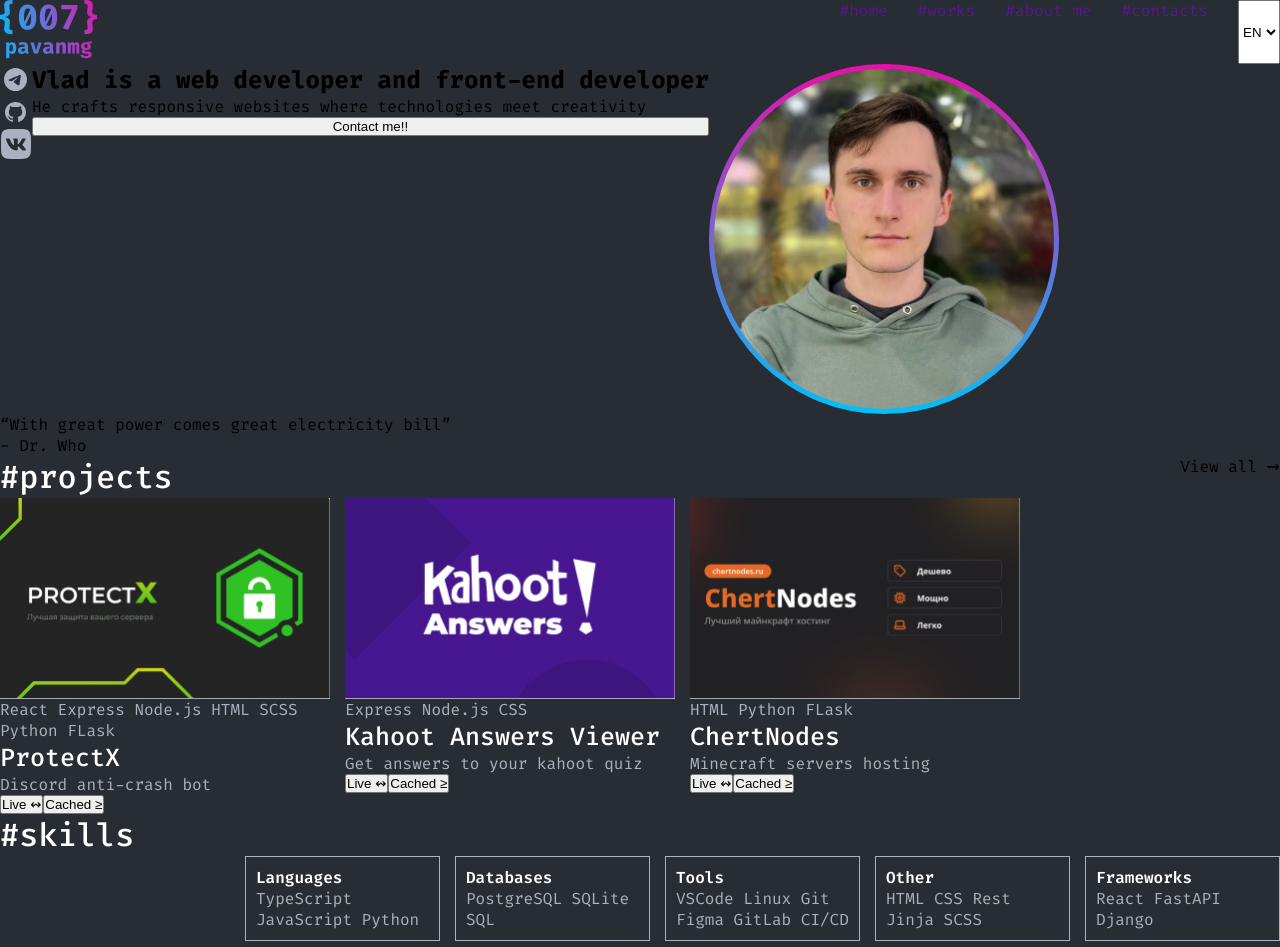
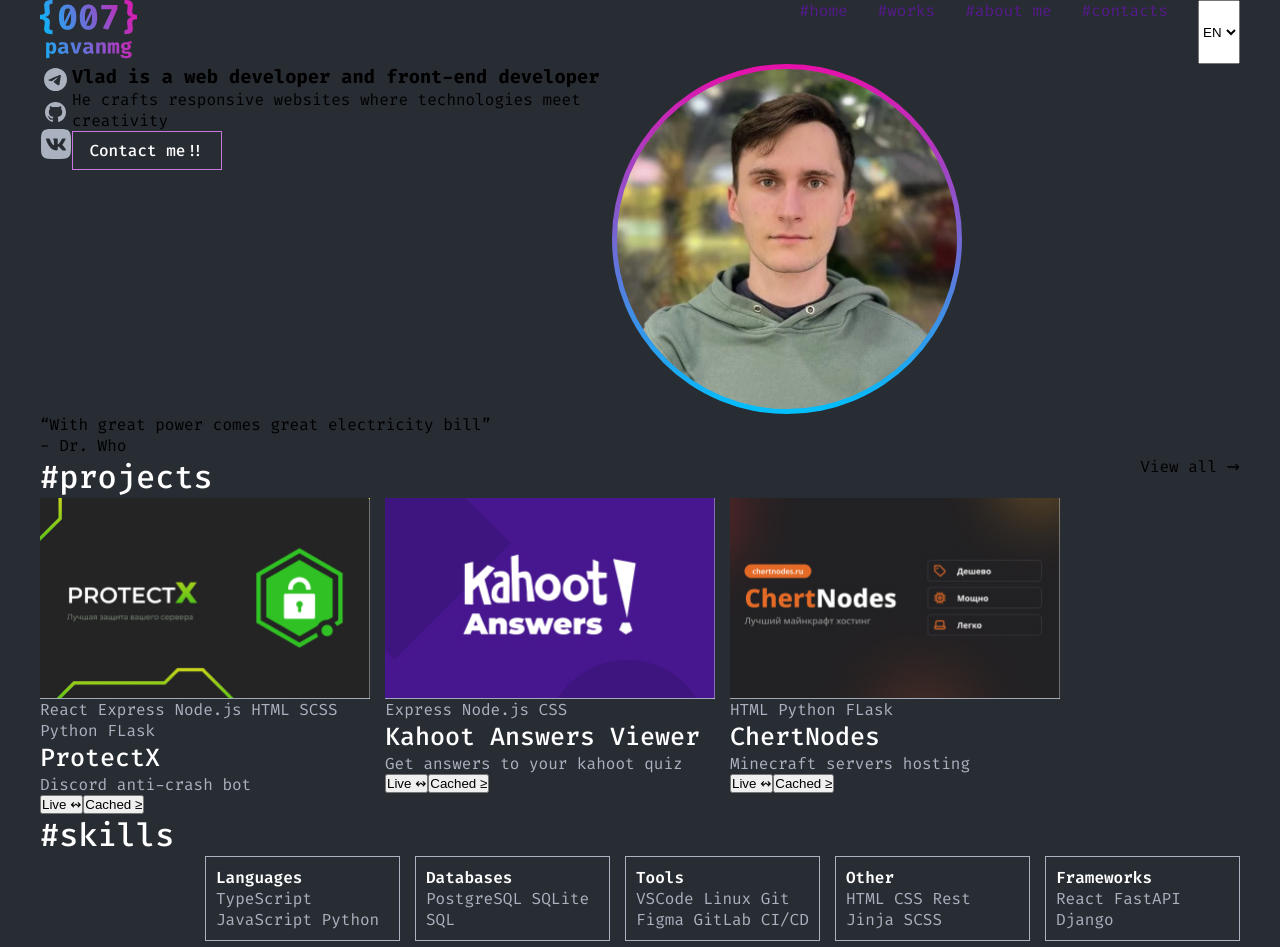
Before and after one commit to vlad615/portfolio, a React (Vite) app: page / in a window 1280 px wide. Shown: the top 947 px of the page. Built offline with nearby package versions, Linux system fonts and the light colour scheme.

Commit message:
refactor

```diff
--- a/src/App.tsx
+++ b/src/App.tsx
@@ -1,4 +1,5 @@
 import { Header } from './styles/layout/header/Header';
+import { Container } from './components/Wrapper/Container';
 import { Main } from './styles/layout/sections/main/Main';
 import { Pojects } from './styles/layout/sections/projects/Projects';
 import { Skills } from './styles/layout/sections/skills/Skills';
@@ -6,13 +7,13 @@ import { About } from './styles/layout/sections/about/About';
 
 
 function App() {
-    return (<>
+    return (<Container>
         <Header />
         <Main />
         <Pojects />
         <Skills />
         <About />
-    </>
+    </Container>
     );
 }
 
--- /dev/null
+++ b/src/components/Buttons/Buttons.tsx
@@ -0,0 +1,32 @@
+import styled, { css } from "styled-components";
+
+type ButtonsProps = {
+    width?: string;
+    dark?: boolean;
+}
+
+export const StyledButton = styled.button<ButtonsProps>`
+    font-family: "Fira Code";
+    font-weight: 500;
+    font-size: 16px;
+    color: #fff;
+    border: 1px solid #c778dd;
+    padding: 8px 16px;
+    background-color: transparent;
+    max-width: ${props => props.width};
+    transition: background-color 0.3s linear;
+
+    &:hover{
+        background: rgba(199, 120, 221, 0.2);
+    }
+
+    ${props=>props.dark && css<ButtonsProps>`
+        border-color: #abb2bf;
+        color: #abb2bf;
+
+        &:hover{
+            background: rgba(171, 178, 191, 0.2);
+        }
+    `}
+
+`
--- a/src/components/Text/StyledP.tsx
+++ b/src/components/Text/StyledP.tsx
@@ -1,5 +1,3 @@
-
-
 import styled from "styled-components";
 
 type StyledPProps = {
--- a/src/components/Wrapper/Container.tsx
+++ b/src/components/Wrapper/Container.tsx
@@ -1,7 +1,7 @@
 import styled from "styled-components"
 
 
-export const ContainerSection = styled.section`
-    max-width: 1400px;
+export const Container = styled.section`
+    max-width: 1200px;
     margin: 0 auto;
 `
--- a/src/styles/layout/header/Header.tsx
+++ b/src/styles/layout/header/Header.tsx
@@ -1,12 +1,13 @@
 import { styled } from "styled-components";
 import { Logo } from "../../../components/Logo/Logo";
 import { Menu } from "../../../components/Menu/Menu";
+import { FlexWrapper } from "../../../components/Wrapper/FlexWrapper";
 
 export const Header = () =>{
     return(
         <StyledHeader>
             <Logo />
-            <div style={{display: "flex", gap: '30px'}}>
+            <FlexWrapper gap="30px">
                 <Menu />
                 <SytledSelect>
                     <option value="english">EN</option>
@@ -14,21 +15,15 @@ export const Header = () =>{
                     <option value="ukrainian">UA</option>
                     <option value="belarusian">BE</option>
                 </SytledSelect>
-            </div>
-
+            </FlexWrapper>
         </StyledHeader>
     )
 }
 
 const StyledHeader = styled.header`
-    max-width: 1400px;
-    margin: 0 auto;
     display: flex;
     justify-content: space-between;
 `
 
-const SytledSelect = styled.select.attrs(()=>({
-    name: 'language',
-    id: 'language'
-}))`
+const SytledSelect = styled.select`
 `
--- a/src/styles/layout/sections/Projects/Projects.tsx
+++ b/src/styles/layout/sections/Projects/Projects.tsx
@@ -1,16 +1,15 @@
 import { FlexWrapper } from "../../../../components/Wrapper/FlexWrapper"
 import { ProjectCard } from "./ProjectCard"
 import { StyledH2 } from "../../../../components/Text/StyledTitle"
-import { ContainerSection } from "../../../../components/Wrapper/Container"
 import protect from "../../../../accets/projects/Protect.jpg"
 import kahoot from "../../../../accets/projects/Kahoot.jpg"
 import Chert from "../../../../accets/projects/ChertNodes.jpg"
+import { styled } from "styled-components"
 
 
 export const Pojects = () => {
     return(
-        <ContainerSection>
-            <FlexWrapper direction="column">
+        <Section>
             <FlexWrapper justify="space-between">
                 <StyledH2>#projects</StyledH2>
                 <a>View all ⇝</a>
@@ -20,8 +19,10 @@ export const Pojects = () => {
                 <ProjectCard img={kahoot} tools="Express Node.js CSS" title="Kahoot Answers Viewer" description="Get answers to your kahoot quiz"/>
                 <ProjectCard img={Chert} tools=" HTML Python FLask" title="ChertNodes" description="Minecraft servers hosting"/>
             </FlexWrapper>
-            </FlexWrapper>
-        </ContainerSection>
+        </Section>
 
     )
 }
+
+const Section = styled.section`
+`
--- a/src/styles/layout/sections/about/About.tsx
+++ b/src/styles/layout/sections/about/About.tsx
@@ -1,4 +1,3 @@
-import { ContainerSection } from "../../../../components/Wrapper/Container"
 import { FlexWrapper } from "../../../../components/Wrapper/FlexWrapper"
 import { StyledH2 } from "../../../../components/Text/StyledTitle"
 import { StyledP } from "../../../../components/Text/StyledP"
@@ -7,28 +6,27 @@ import bg from "../../../../accets/Image.svg"
 
 export const About = () =>{
     return(
-        <ContainerSection>
+        <Section>
             <StyledH2>#about-me</StyledH2>
             <FlexWrapper>
                 <FlexWrapper direction="column" maxwidth="515px">
-                    <Styledtext>
+                    <StyledP>
                         Hello, i’m Elias!
 
     I’m a self-taught front-end developer based in Kyiv, Ukraine. I can develop responsive websites from scratch and raise them into modern user-friendly web experiences.
 
     Transforming my creativity and knowledge into a websites has been my passion for over a year. I have been helping various clients to establish their presence online. I always strive to learn about the newest technologies and frameworks.
-                    </Styledtext>
+                    </StyledP>
                     <button>Read more</button>
                 </FlexWrapper>
                 <StyledImg src={bg}/>
             </FlexWrapper>
 
-        </ContainerSection>
+        </Section>
     )
 }
 
-const Styledtext = styled.p`
-
+const Section = styled.section`
 `
 
 const StyledImg = styled.img`
--- a/src/styles/layout/sections/main/Main.tsx
+++ b/src/styles/layout/sections/main/Main.tsx
@@ -1,19 +1,19 @@
 import styled from "styled-components"
 import { FlexWrapper } from "../../../../components/Wrapper/FlexWrapper"
 import { ContactIcons } from "../../../../components/icons/ContactIcons"
-import { ContainerSection } from "../../../../components/Wrapper/Container"
 import me from "../../../../accets/me.webp"
+import { StyledButton } from "../../../../components/Buttons/Buttons"
 
 export const Main = () => {
     return(
-        <ContainerSection>
-            <FlexWrapper direction="column">
+        <Section>
             <FlexWrapper>
                 <ContactIcons direction="column"/>
-                    <FlexWrapper direction="column">
+
+                <FlexWrapper direction="column" maxwidth="540px">
                     <h1>Vlad is a web developer and front-end developer</h1>
                     <p>He crafts responsive websites where technologies meet creativity</p>
-                        <button>Contact me!!</button>
+                    <StyledButton width="150px">Contact me!!</StyledButton>
                 </FlexWrapper>
                 <Photo src={me} alt="Web Developer"/>
             </FlexWrapper>
@@ -22,12 +22,13 @@ export const Main = () => {
                 <q>With great power comes great electricity bill</q>
                 <span>- Dr. Who</span>
             </FlexWrapper>
-
-            </FlexWrapper>
-        </ContainerSection>
+        </Section>
 
     )
 }
+
+const Section = styled.section`
+`
 
 const Photo = styled.img`
     max-width: 350px;
--- a/src/styles/layout/sections/skills/Skills.tsx
+++ b/src/styles/layout/sections/skills/Skills.tsx
@@ -1,18 +1,16 @@
-import { ContainerSection } from "../../../../components/Wrapper/Container"
 import { FlexWrapper } from "../../../../components/Wrapper/FlexWrapper"
 import { StyledH2 } from "../../../../components/Text/StyledTitle"
 import { SkillsCard } from "./SkillsCard"
+import { styled } from "styled-components"
 
 export const Skills = () => {
     return(
-    <ContainerSection>
+    <Section>
         <StyledH2>#skills</StyledH2>
 
         <FlexWrapper wrap="wrap" justify="flex-end" gap="15px">
             <FlexWrapper>
             </FlexWrapper>
-
-
 
             <SkillsCard group="Languages" values={["TypeScript", "JavaScript", "Python"]}/>
             <SkillsCard group="Databases" values={["PostgreSQL", "SQLite", "SQL"]}/>
@@ -20,6 +18,9 @@ export const Skills = () => {
             <SkillsCard group="Other" values={["HTML", "CSS", "Rest", "Jinja", "SCSS"]}/>
             <SkillsCard group="Frameworks" values={["React", "FastAPI", "Django"]}/>
         </FlexWrapper>
-    </ContainerSection>
+    </Section>
     )
 }
+
+const Section = styled.section`
+`
```
Also changed, not shown: src/accets/elements/coma.svg (added), src/accets/elements/frame.svg (renamed from src/accets/frame.svg). Lines whose indentation alone changed are shown as unchanged.
